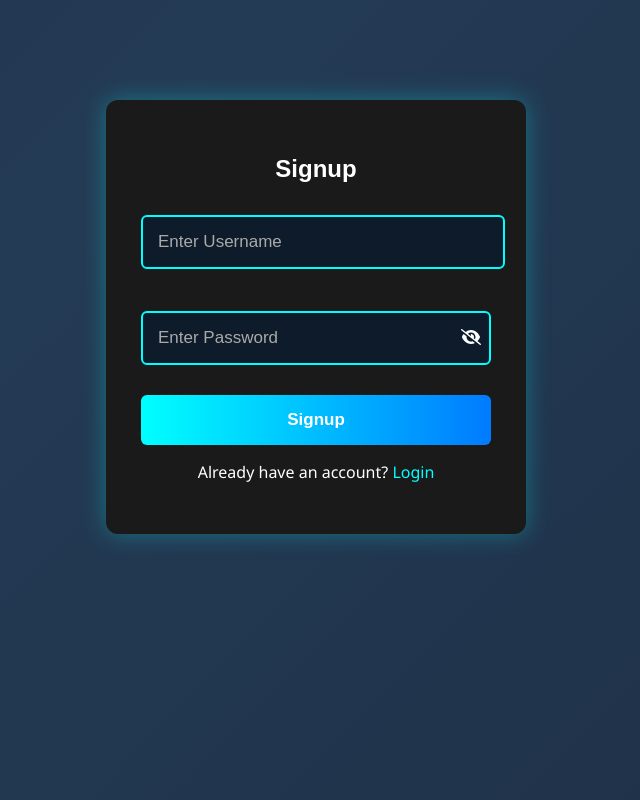
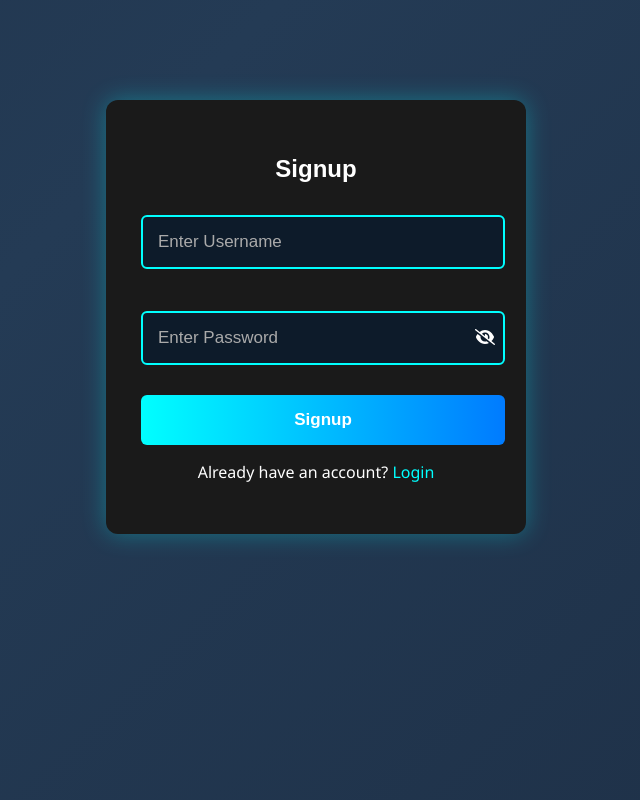
Before and after one commit to tarfiarashid123/login-signup-form-using-webstorage, a plain HTML site: page index.html in a window 1280 px wide. Shown: the whole page, without its empty margins (324-964 px from the left). Drawn offline with Linux system fonts and the light colour scheme.

Commit message:
CSS Updated

```diff
--- a/style.css
+++ b/style.css
@@ -45,7 +45,7 @@ input:focus {
 }
 
 button {
-    width: 100%;
+    width: 104%;
     padding: 12px;
     background: linear-gradient(90deg, #00ffff, #007bff);
     color: white;
@@ -78,7 +78,7 @@ p{
 
 .password-container {
     position: relative;
-    width: 100%;
+    width: 104%;
 }
 
 .password-container input {
```
